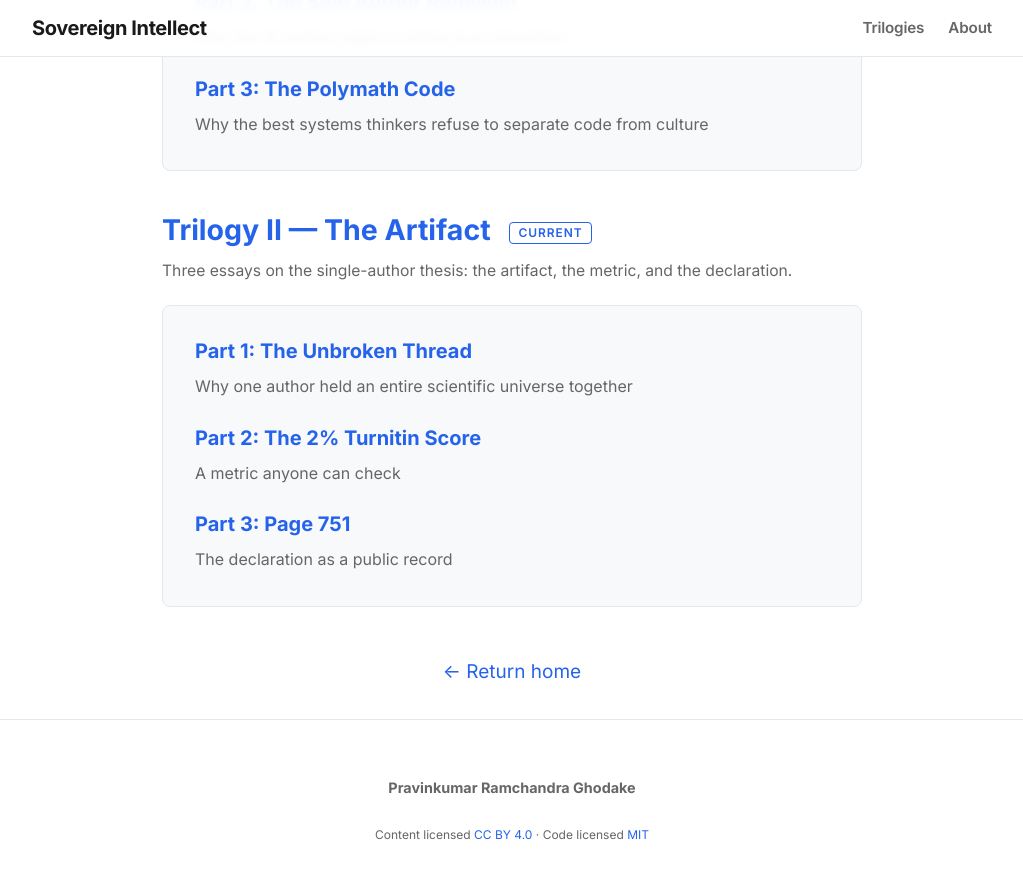
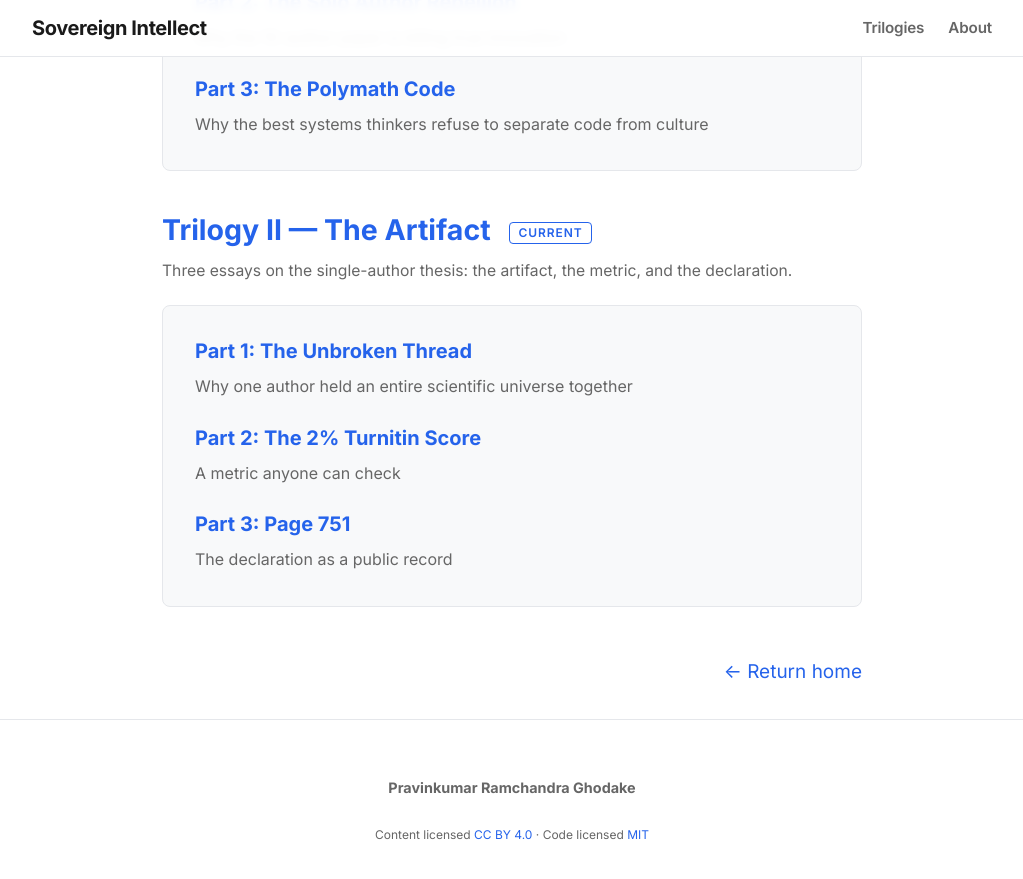
Before and after one commit to pravinkumar-ghodake/sovereign-intellect-blog, a Jekyll site: the page built from trilogies.md, in a window 1280 px wide and 900 px high, scrolled down 590 px. Shown: the top 879 px of the window, without its empty margins (128-1151 px from the left). Built offline with Jekyll 4.4.1, drawn with Linux system fonts in a browser that asks for light colours.

Commit message:
Update trilogies.md

```diff
--- a/trilogies.md
+++ b/trilogies.md
@@ -33,6 +33,6 @@ permalink: /trilogies/
 </div>
 {% endfor %}
 
-<div style="margin-top: 3rem; text-align: center; font-family: var(--font-ui);">
+<div style="margin-top: 3rem; text-align: right; font-family: var(--font-ui);">
 <a href="{{ '/' | relative_url }}">← Return home</a>
 </div>
```
